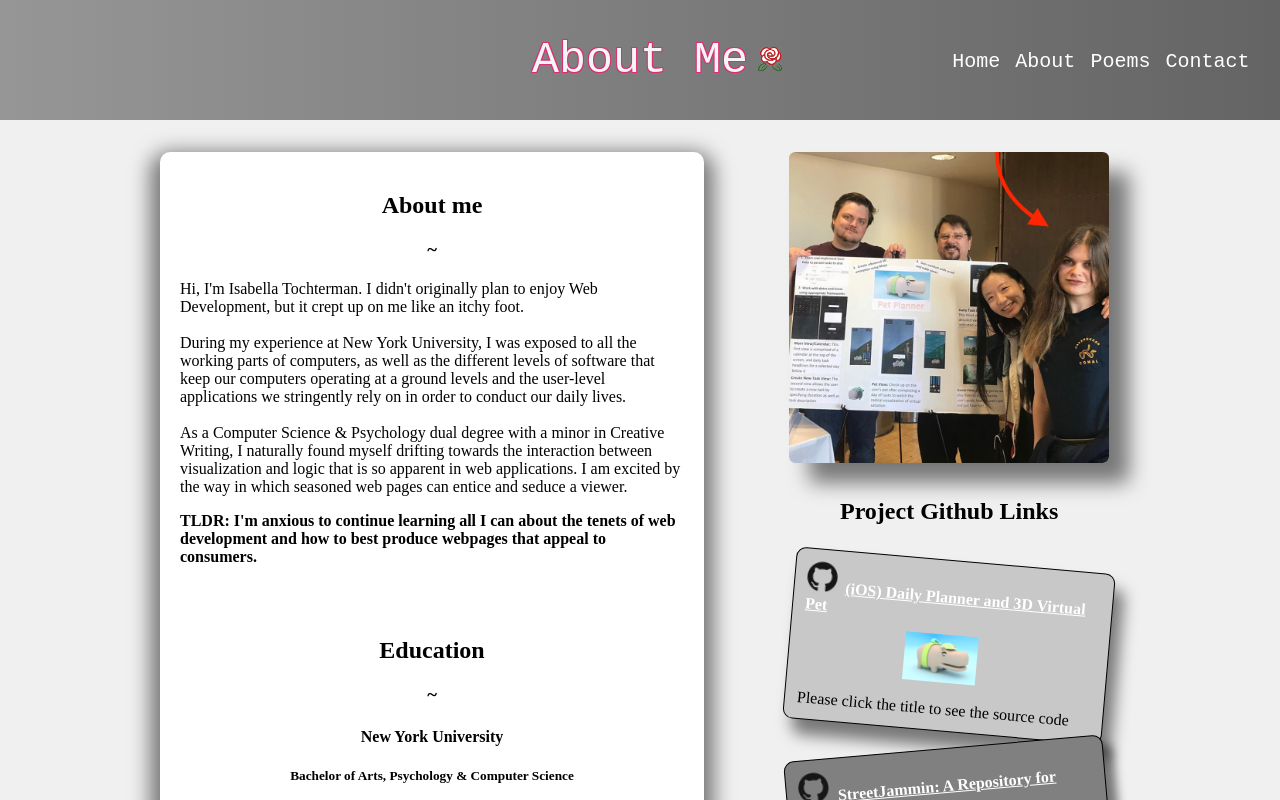
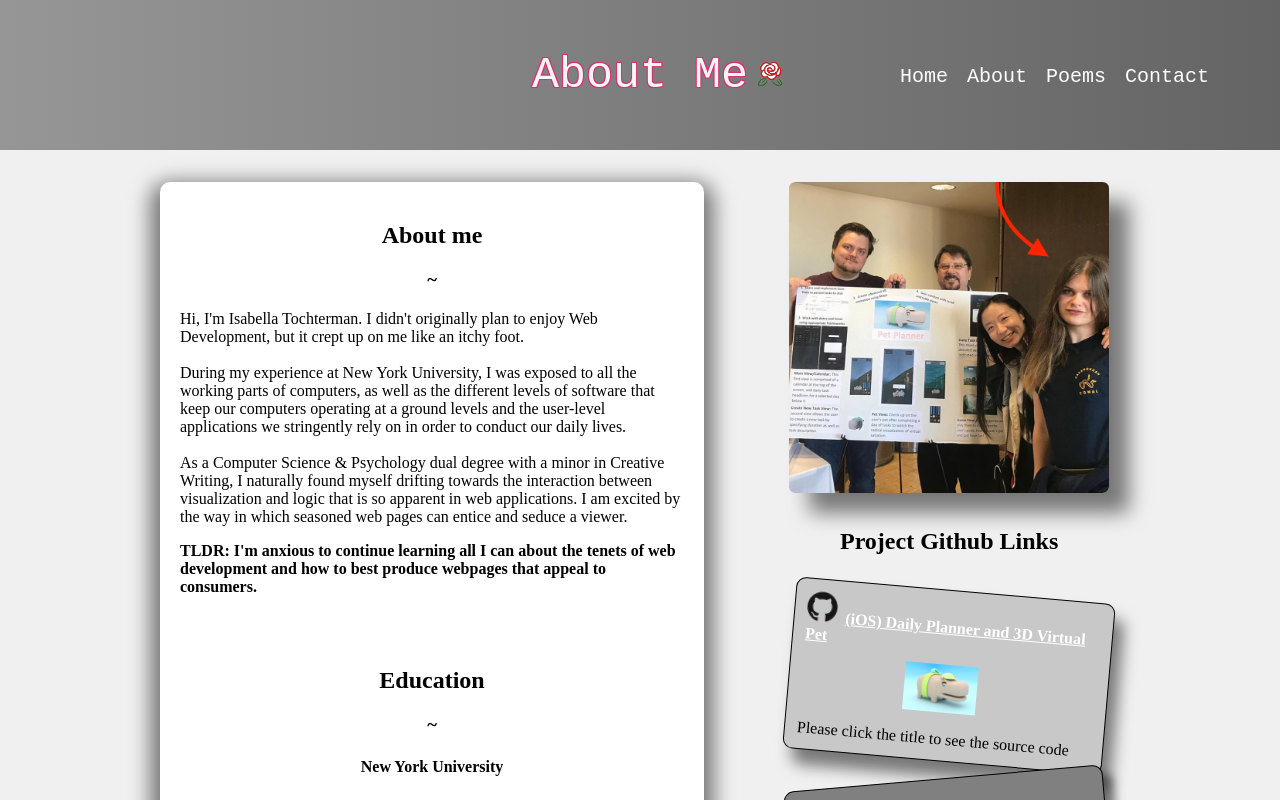
Before and after one commit to itochterman/portfolio, a React (Create React App) app: page /about in a window 1280 px wide. Shown: the top 800 px of the page. Built offline with nearby package versions, Linux system fonts and the light colour scheme.

Commit message:
moreee ui

```diff
--- a/public/style.css
+++ b/public/style.css
@@ -8,7 +8,7 @@ body {
   background-color: rgb(240, 240, 240);
   padding-bottom: 7em;
   min-height: 100%;
-  padding-top: 15vh;
+  padding-top: 150px;
 }
 
 
@@ -18,7 +18,7 @@ header {
   width: 100%;
   text-align: center;
   padding-top: 0px;
-  height: 15vh;
+  height: 150px;
   z-index: 999;
   background: rgb(100, 100, 100);
   background: -webkit-linear-gradient(
@@ -42,20 +42,23 @@ header {
 }
 .Bar {
   font-size: 20px;
-  top:50px;
-  right: 2%;
+  top:65px;
+  right: 5%;
   position: fixed;
 }
 .navButton {
   font-family: "Courier New", Courier, monospace;
   font-size: 20px;
   text-align: center;
+  border: 2px solid transparent;
+
   margin-left: 10;
   margin-right: 5;
 }
 .navButton:hover {
-
-  color:rgb(247, 54, 198);
+  border-bottom: 2px solid rgb(247, 54, 198);
+  /* background-color: black; */
+  /* color:rgb(247, 54, 198); */
 
 }
 .backButton {
@@ -119,7 +122,7 @@ header > .logo {
 				  1px 1px 0 rgb(218, 47, 114),
 				 1px -1px 0  rgb(218, 47, 114),
 				-1px -1px 0  rgb(218, 47, 114);
-  margin-top: 35px;
+  margin-top: 50px;
   font-size: 45px;
 }
 
--- a/src/components/Header.js
+++ b/src/components/Header.js
@@ -12,7 +12,11 @@ function Header(props) {
         </p>
         {/* <img className="Rose" src={Rose} /> */}
         <NavBar buttonBold={props.buttonBold} />
-        {/* <img className="logo" src={arr[0]} /> */}
+        {/* <div
+          style={{ left: "5%", top: "65px", position: "fixed", color: "pink" }}
+        >
+          @portabellamush
+        </div> */}
       </header>
     </div>
   );
```
